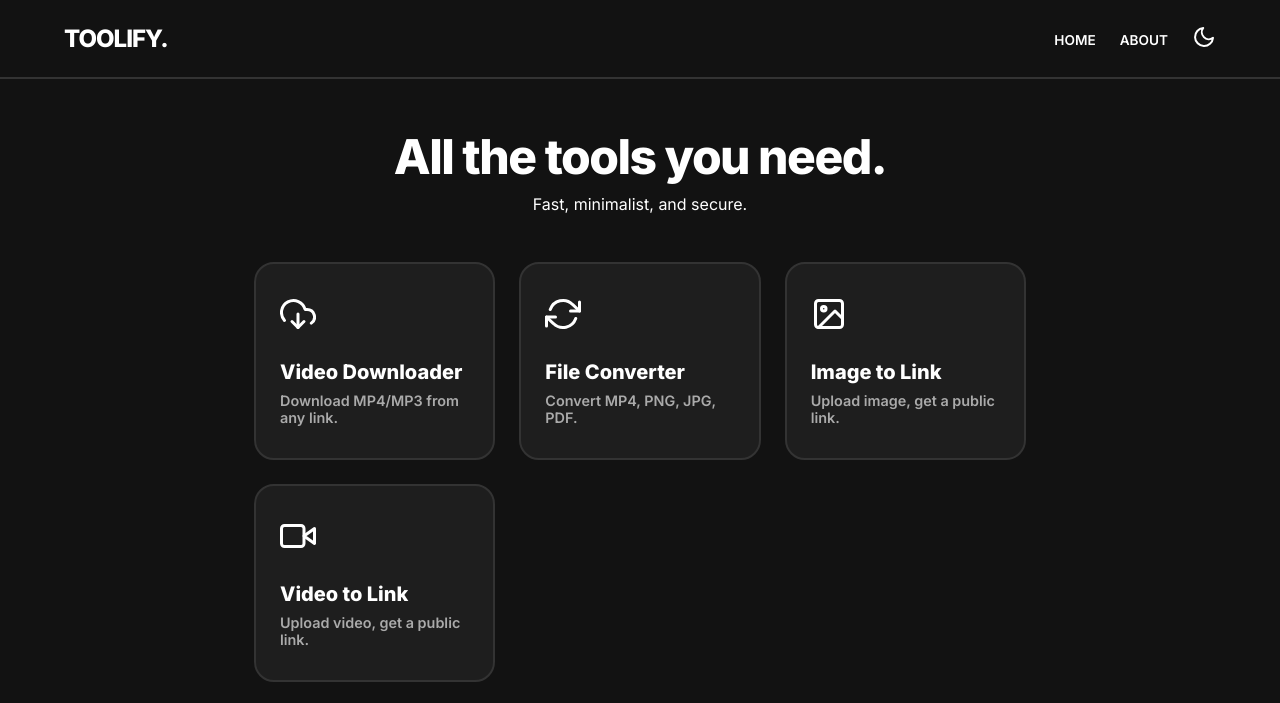
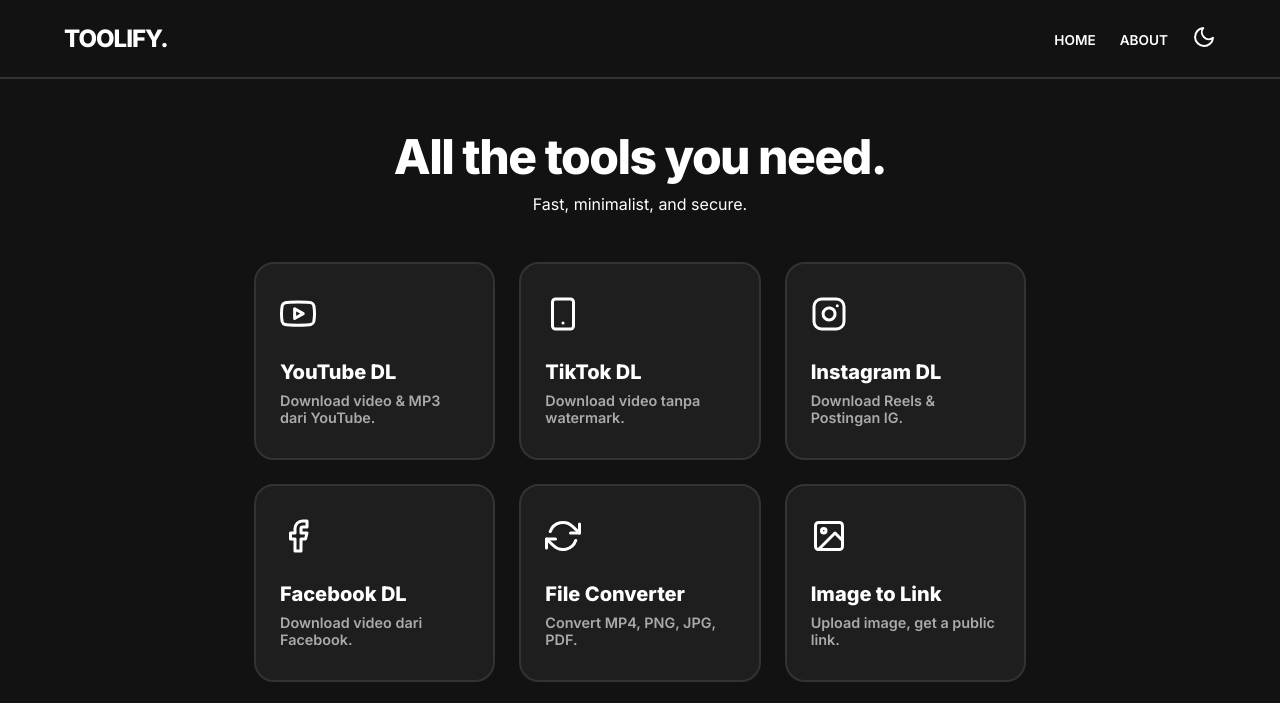
Before and after one commit to AkuSeveg/Toolify, a website: page public/index.html in a window 1280 px wide. Shown: the top 703 px of the page. Drawn offline with nearby package versions, Linux system fonts and the light colour scheme.

Commit message:
Update downloader tool cards and descriptions
Merubah seluruh code HTML

```diff
--- a/public/index.html
+++ b/public/index.html
@@ -27,10 +27,29 @@
         </header>
 
         <section id="tools" class="tools-grid">
-            <div class="tool-card" onclick="openTool('downloader')">
-                <i data-feather="download-cloud" class="tool-icon"></i>
-                <h3>Video Downloader</h3>
-                <p>Download MP4/MP3 from any link.</p>
+
+            <div class="tool-card" onclick="openTool('downloader'); document.getElementById('tool-title').innerText = 'YouTube DL';">
+                <i data-feather="youtube" class="tool-icon"></i>
+                <h3>YouTube DL</h3>
+                <p>Download video & MP3 dari YouTube.</p>
+            </div>
+
+            <div class="tool-card" onclick="openTool('downloader'); document.getElementById('tool-title').innerText = 'TikTok DL';">
+                <i data-feather="smartphone" class="tool-icon"></i>
+                <h3>TikTok DL</h3>
+                <p>Download video tanpa watermark.</p>
+            </div>
+
+            <div class="tool-card" onclick="openTool('downloader'); document.getElementById('tool-title').innerText = 'Instagram DL';">
+                <i data-feather="instagram" class="tool-icon"></i>
+                <h3>Instagram DL</h3>
+                <p>Download Reels & Postingan IG.</p>
+            </div>
+
+            <div class="tool-card" onclick="openTool('downloader'); document.getElementById('tool-title').innerText = 'Facebook DL';">
+                <i data-feather="facebook" class="tool-icon"></i>
+                <h3>Facebook DL</h3>
+                <p>Download video dari Facebook.</p>
             </div>
 
             <div class="tool-card" onclick="openTool('converter')">
@@ -60,7 +79,7 @@
 
             <div class="input-area hidden" id="link-input-area">
                 <label>Masukkan Link Video</label>
-                <input type="text" id="url-input" placeholder="Paste link di sini (YouTube, TikTok, dll)...">
+                <input type="text" id="url-input" placeholder="Paste link di sini...">
             </div>
 
             <div class="upload-area" id="drop-zone">
@@ -97,43 +116,25 @@
         </section>
 
         <section id="about" class="about-section">
-
             <div class="vertical-card banner-card">
                 <img src="/assets/banner.jpg" alt="Toolify Banner" class="banner-img">
             </div>
-
             <div class="vertical-card profile-card">
                 <img src="/assets/profile.jpg" alt="Profil Yoanz" class="profile-img">
                 <div class="about-info">
                     <h2>Tentang Toolify</h2>
-                    <p>
-                        Toolify adalah platform alat digital modern dengan desain minimalis yang dirancang untuk mempercepat alur kerjamu. Cepat, aman, dan responsif.
-                    </p>
+                    <p>Toolify adalah platform alat digital modern dengan desain minimalis yang dirancang untuk mempercepat alur kerjamu. Cepat, aman, dan responsif.</p>
                 </div>
             </div>
-
             <div class="vertical-card tech-card">
                 <h3>Ditenagai Oleh</h3>
                 <div class="tech-vertical-list">
-                    <div class="tech-item">
-                        <img src="/assets/html.png" alt="HTML">
-                        <span>HTML 5</span>
-                    </div>
-                    <div class="tech-item">
-                        <img src="/assets/css.png" alt="CSS">
-                        <span>CSS 3</span>
-                    </div>
-                    <div class="tech-item">
-                        <img src="/assets/js.png" alt="JavaScript">
-                        <span>JavaScript</span>
-                    </div>
-                    <div class="tech-item">
-                        <img src="/assets/node.png" alt="Node.js">
-                        <span>Node.js Backend</span>
-                    </div>
+                    <div class="tech-item"><img src="/assets/html.png" alt="HTML"><span>HTML 5</span></div>
+                    <div class="tech-item"><img src="/assets/css.png" alt="CSS"><span>CSS 3</span></div>
+                    <div class="tech-item"><img src="/assets/js.png" alt="JavaScript"><span>JavaScript</span></div>
+                    <div class="tech-item"><img src="/assets/node.png" alt="Node.js"><span>Node.js Backend</span></div>
                 </div>
             </div>
-
         </section>
     </main>
 
@@ -147,4 +148,4 @@
     <script src="/tools/downloader.js"></script>
     <script>feather.replace();</script>
 </body>
-</html>
+                                                                                                  </html>
```
